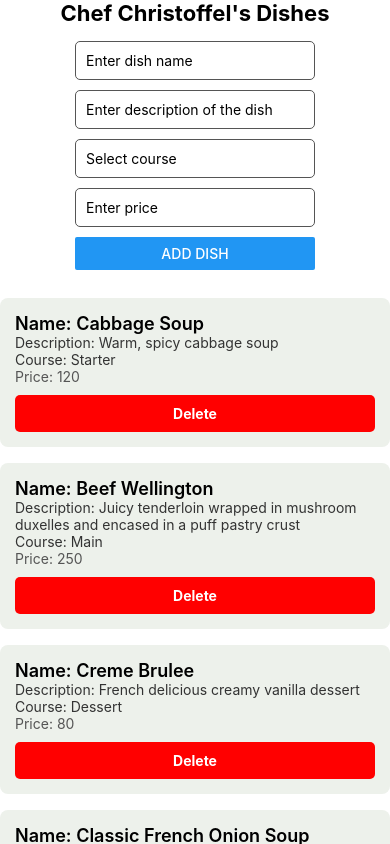
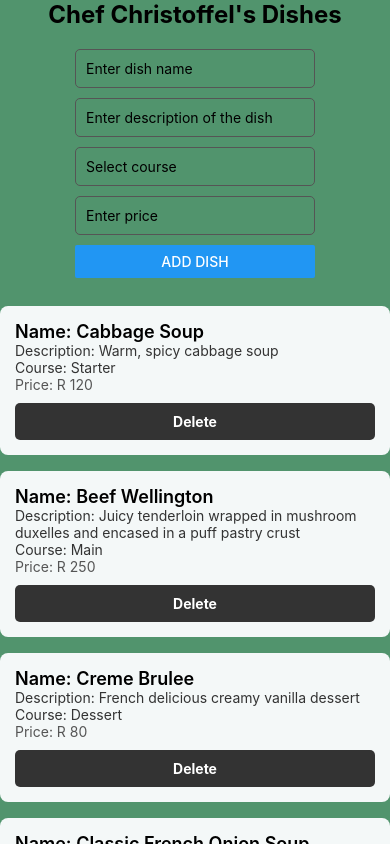
Before and after one commit to Gugulethu11/MASTPOEPART2, a React Native app: screen / in a window 390 px wide. Built offline with nearby package versions, Linux system fonts and the light colour scheme.

Commit message:
refactor: update price display format and enhance styling for UserItem component.

```diff
--- a/App.tsx
+++ b/App.tsx
@@ -1,5 +1,6 @@
 import React, { useState } from "react";
 import { StyleSheet, Text, View, FlatList, TextInput,  Button, TouchableOpacity, } from 'react-native';
+
 
 
 const UserItem = ({
@@ -14,7 +15,7 @@ const UserItem = ({
     <Text style={styles.name}>Name: {dishname}</Text>
     <Text style={styles.color}>Description: {description}</Text>
     <Text style={styles.course}>Course: {course}</Text>
-    <Text style={styles.age}>Price: {price}</Text>
+    <Text style={styles.age}>Price: R {price}</Text>
 
   <TouchableOpacity style={styles.deletebutton} onPress={onDelete}>
     <Text style={styles.btnText} > Delete </Text>
@@ -61,7 +62,7 @@ export default function App() {
 
   return (
      <View style={styles.container}>
-      <Text style={styles.title}> Chef Christoffel's Dishes </Text>
+      <Text style={styles.header} > Chef Christoffel's Dishes </Text>
 
       {/* Input fields */}
       <View style={styles.inputContainer}>
@@ -114,7 +115,7 @@ export default function App() {
 const styles = StyleSheet.create({
   container: {
     flex: 1,
-    backgroundColor: '#fff',
+    backgroundColor: 'rgba(81, 148, 109, 1)',
     alignItems: 'center',
     justifyContent: 'center',
   },
@@ -122,6 +123,12 @@ const styles = StyleSheet.create({
     fontSize: 22,
     fontWeight: "bold",
     marginBottom: 15,
+  },
+  header:{
+    fontSize: 24,
+    fontWeight: "bold",
+    marginBottom: 20,
+    color: "black"
   },
   inputContainer: {
     marginBottom: 20,
@@ -134,7 +141,7 @@ const styles = StyleSheet.create({
     borderRadius: 5,
   },
   item: {
-    backgroundColor: "#edf1ebff",
+    backgroundColor: "#f4f8f8ff",
     padding: 15,
     marginVertical: 8,
     borderRadius: 8,
@@ -157,7 +164,7 @@ const styles = StyleSheet.create({
   },
 
   deletebutton:{
-    backgroundColor: "red",
+    backgroundColor: "#333",
     padding: 10,
     borderRadius: 5,
     marginTop: 10,
```
